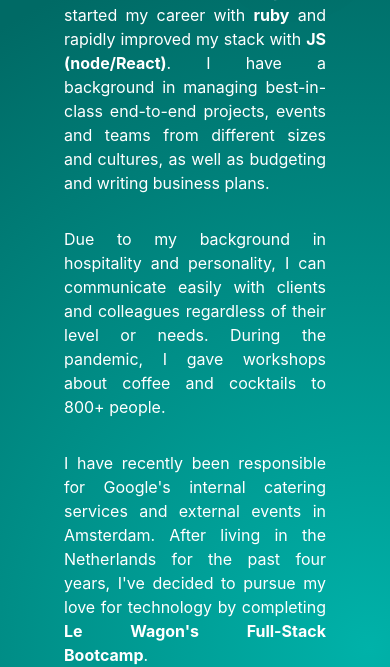
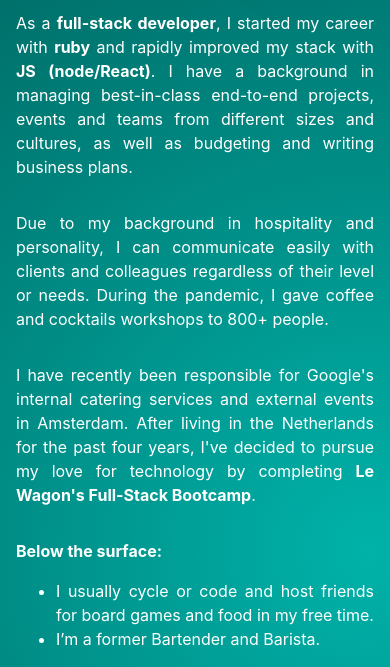
Before and after one commit to lcalazansl/site, a plain HTML site: page index.html in a window 390 px wide. Shown: the part 766-1433 px from the top of the page. Drawn offline with nearby package versions, Linux system fonts and the light colour scheme.

Commit message:
bio h-margin/padding and bio rephrase

```diff
--- a/index.html
+++ b/index.html
@@ -60,7 +60,7 @@
           About Me
         </h2>
           <p>As a <strong>full-stack developer</strong>, I started my career with <strong>ruby</strong> and rapidly improved my stack with <strong>JS (node/React)</strong>. I have a background in managing best-in-class end-to-end projects, events and teams from different sizes and cultures, as well as budgeting and writing business plans.</p>
-          <p>Due to my background in hospitality and personality, I can communicate easily with clients and colleagues regardless of their level or needs. During the pandemic, I gave workshops about coffee and cocktails to 800+ people.</p>
+          <p>Due to my background in hospitality and personality, I can communicate easily with clients and colleagues regardless of their level or needs. During the pandemic, I gave coffee and cocktails workshops to 800+ people.</p>
           <p>I have recently been responsible for Google's internal catering services and external events in Amsterdam. After living in the Netherlands for the past four years, I've decided to pursue my love for technology by completing <strong>Le Wagon's Full-Stack Bootcamp</strong>.</p>
           <strong>Below the surface:</strong>
           <ul>
--- a/style.css
+++ b/style.css
@@ -229,7 +229,8 @@ body{
 }
 @media (max-width: 529px) {
   .bio{
-    margin: 0 0rem;
+    margin: 1rem 0rem;
+    padding: 1rem;
   }
   .bio p{
     font-size: 16px;
```
